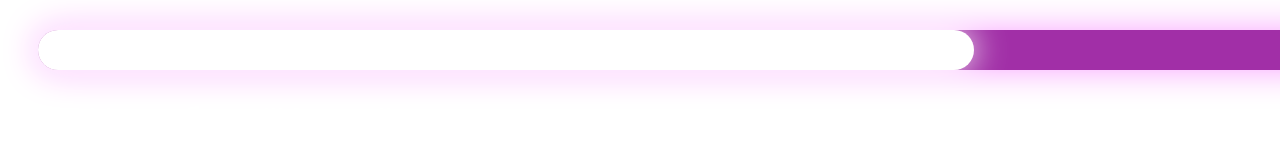
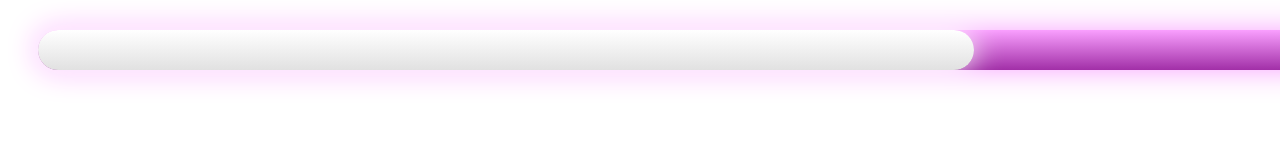
Before and after one commit to pol1n04ka/progress-bar, a website: page index.html in a window 1280 px wide. Shown: the top 160 px of the page. Drawn offline with Linux system fonts and the light colour scheme.

Commit message:
minor design changes

```diff
--- a/index.html
+++ b/index.html
@@ -22,17 +22,18 @@
       height: 100%;
       width: 100%;
       border-radius: 20px;
-      background-color: rgb(161, 47, 167);
-      box-shadow: 0px 0px 35px rgb(249, 159, 254);
+      background: linear-gradient(-180deg, rgb(249, 159, 254), rgb(161, 47, 167));
+      /* background-color: rgb(161, 47, 167); */
+      box-shadow: 0px 0px 30px rgb(249, 159, 254);
     }
 
     #progress-bar_inner {
       height: 100%;
       width: 40%;
       border-radius: 20px;
-      background-color: rgb(255, 255, 255);
-      box-shadow: 0px 0px 35px rgb(255, 255, 255);
-      /* transition: 1s; */
+      /* background-color: rgb(255, 255, 255); */
+      background: linear-gradient(-180deg, rgb(255, 255, 255), rgb(225, 225, 225));
+      box-shadow: 0px 0px 30px rgb(255, 255, 255);
     }
 
     #label-container {
--- a/index.js
+++ b/index.js
@@ -1,6 +1,6 @@
 let value = 4184;
 let goal = 8000;
-let label = "На работу \"Искры\"";
+let label = "На работу «Искры»";
 
 
 let percentage = value / goal * 100;
```
